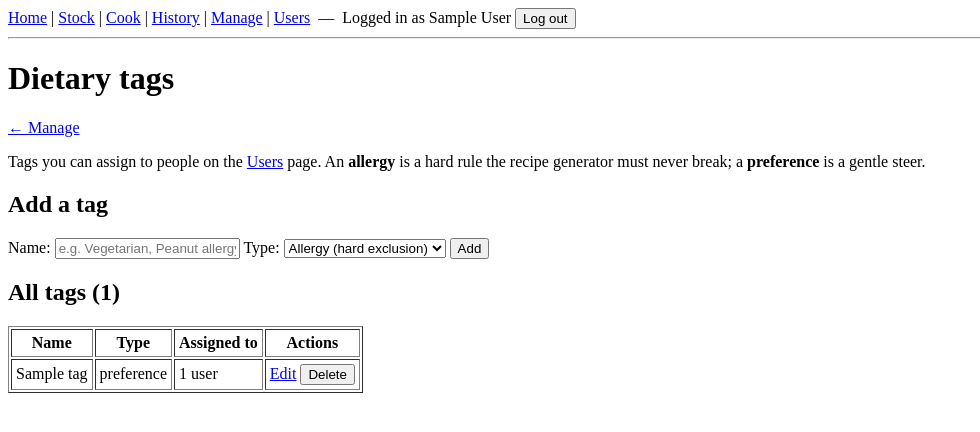
After one commit to amiablealex/my-kitchen, a Flask app: page /manage/dietary-tags in a window 1280 px wide. The commit adds this page. Shown: the top 432 px of the page, without its empty margins (0-980 px from the left). Run offline with Flask 3, Linux system fonts and the light colour scheme; a user stored in the database is signed in; tables that the repository leaves empty hold one stand-in row (values such as "Sample post").

Commit message:
user functionality - dietary tag CRUD + per-user assignment

```diff
--- a/my_kitchen/manage/routes.py
+++ b/my_kitchen/manage/routes.py
@@ -13,7 +13,10 @@ from flask import (
 from sqlalchemy.exc import IntegrityError
 
 from ..extensions import db
-from ..models import Category, Ingredient, Equipment, SECTION_CHOICES, SECTION_KEYS
+from ..models import (
+    Category, Ingredient, Equipment, DietaryTag,
+    SECTION_CHOICES, SECTION_KEYS, TAG_TYPE_CHOICES, TAG_TYPE_KEYS,
+)
 
 manage_bp = Blueprint("manage", __name__, url_prefix="/manage")
 
@@ -336,3 +339,100 @@ def equipment_delete(equipment_id):
     db.session.commit()
     flash(f'Deleted "{name}".', "success")
     return redirect(url_for("manage.equipment"))
+
+# -------------------------------------------------------------- dietary tags
+
+def _tag_name_taken(name, exclude_id=None):
+    """Case-insensitive duplicate check, consistent with ingredients/categories
+    and the users name guard."""
+    q = DietaryTag.query.filter(db.func.lower(DietaryTag.name) == name.lower())
+    if exclude_id is not None:
+        q = q.filter(DietaryTag.id != exclude_id)
+    return q.first() is not None
+
+
+def _parse_tag_form():
+    """Pull + validate the shared add/edit fields. Returns (data, error)."""
+    name = (request.form.get("name") or "").strip()
+    type_ = (request.form.get("type") or "").strip()
+    if not name:
+        return None, "Name is required."
+    if type_ not in TAG_TYPE_KEYS:
+        return None, "Please choose a valid type."
+    return {"name": name, "type": type_}, None
+
+
+@manage_bp.route("/dietary-tags")
+def dietary_tags():
+    tags = DietaryTag.query.order_by(DietaryTag.type, db.func.lower(DietaryTag.name)).all()
+    # how many users each tag is assigned to — drives the delete confirmation
+    counts = {t.id: len(t.users) for t in tags}
+    return render_template(
+        "manage/dietary_tags.html",
+        tags=tags, counts=counts, types=TAG_TYPE_CHOICES,
+    )
+
+
+@manage_bp.route("/dietary-tags/add", methods=["POST"])
+def dietary_tag_add():
+    data, error = _parse_tag_form()
+    if error:
+        flash(error, "error")
+        return redirect(url_for("manage.dietary_tags"))
+    if _tag_name_taken(data["name"]):
+        flash(f'"{data["name"]}" already exists.', "error")
+        return redirect(url_for("manage.dietary_tags"))
+    db.session.add(DietaryTag(**data))
+    try:
+        db.session.commit()
+    except IntegrityError:
+        db.session.rollback()
+        flash(f'"{data["name"]}" already exists.', "error")
+        return redirect(url_for("manage.dietary_tags"))
+    flash(f'Added "{data["name"]}".', "success")
+    return redirect(url_for("manage.dietary_tags"))
+
+
+@manage_bp.route("/dietary-tags/<int:tag_id>/edit", methods=["GET", "POST"])
+def dietary_tag_edit(tag_id):
+    tag = db.session.get(DietaryTag, tag_id)
+    if tag is None:
+        abort(404)
+    if request.method == "POST":
+        data, error = _parse_tag_form()
+        if error:
+            flash(error, "error")
+            return redirect(url_for("manage.dietary_tag_edit", tag_id=tag.id))
+        if _tag_name_taken(data["name"], exclude_id=tag.id):
+            flash(f'"{data["name"]}" already exists.', "error")
+            return redirect(url_for("manage.dietary_tag_edit", tag_id=tag.id))
+        tag.name = data["name"]
+        tag.type = data["type"]
+        try:
+            db.session.commit()
+        except IntegrityError:
+            db.session.rollback()
+            flash(f'"{data["name"]}" already exists.', "error")
+            return redirect(url_for("manage.dietary_tag_edit", tag_id=tag.id))
+        flash(f'Saved "{tag.name}".', "success")
+        return redirect(url_for("manage.dietary_tags"))
+    return render_template(
+        "manage/dietary_tag_edit.html",
+        tag=tag, types=TAG_TYPE_CHOICES, user_count=len(tag.users),
+    )
+
+
+@manage_bp.route("/dietary-tags/<int:tag_id>/delete", methods=["POST"])
+def dietary_tag_delete(tag_id):
+    tag = db.session.get(DietaryTag, tag_id)
+    if tag is None:
+        abort(404)
+    # Unlike categories (NOT NULL FK) and users (history attribution), a tag has
+    # no immutable historical dependency: generations store user ids, not a tag
+    # snapshot. So hard delete is safe — SQLAlchemy clears the user_dietary_tags
+    # join rows for us as the tag is removed.
+    name = tag.name
+    db.session.delete(tag)
+    db.session.commit()
+    flash(f'Deleted "{name}".', "success")
+    return redirect(url_for("manage.dietary_tags"))
--- /dev/null
+++ b/my_kitchen/templates/manage/dietary_tags.html
@@ -0,0 +1,49 @@
+{% extends "base.html" %}
+{% block title %}Manage dietary tags — My Kitchen{% endblock %}
+{% block content %}
+  <h1>Dietary tags</h1>
+  <p><a href="{{ url_for('manage.index') }}">&larr; Manage</a></p>
+  <p>Tags you can assign to people on the <a href="{{ url_for('users.index') }}">Users</a> page.
+     An <strong>allergy</strong> is a hard rule the recipe generator must never break;
+     a <strong>preference</strong> is a gentle steer.</p>
+
+  <h2>Add a tag</h2>
+  <form method="post" action="{{ url_for('manage.dietary_tag_add') }}">
+    <input type="hidden" name="csrf_token" value="{{ csrf_token() }}">
+    <label>Name: <input type="text" name="name" placeholder="e.g. Vegetarian, Peanut allergy" required></label>
+    <label>Type:
+      <select name="type" required>
+        {% for key, label in types %}
+          <option value="{{ key }}">{{ label }}</option>
+        {% endfor %}
+      </select>
+    </label>
+    <button type="submit">Add</button>
+  </form>
+
+  <h2>All tags ({{ tags|length }})</h2>
+  {% if tags %}
+    <table border="1" cellpadding="4">
+      <thead><tr><th>Name</th><th>Type</th><th>Assigned to</th><th>Actions</th></tr></thead>
+      <tbody>
+      {% for t in tags %}
+        <tr>
+          <td>{{ t.name }}</td>
+          <td>{{ "allergy" if t.type == "allergy" else "preference" }}</td>
+          <td>{{ counts[t.id] }} user{{ "s" if counts[t.id] != 1 else "" }}</td>
+          <td>
+            <a href="{{ url_for('manage.dietary_tag_edit', tag_id=t.id) }}">Edit</a>
+            <form method="post" action="{{ url_for('manage.dietary_tag_delete', tag_id=t.id) }}" style="display:inline"
+                  onsubmit="return confirm('Delete \u201c{{ t.name }}\u201d?{% if counts[t.id] %} It\u2019s assigned to {{ counts[t.id] }} user(s) \u2014 they\u2019ll be unassigned.{% endif %}');">
+              <input type="hidden" name="csrf_token" value="{{ csrf_token() }}">
+              <button type="submit">Delete</button>
+            </form>
+          </td>
+        </tr>
+      {% endfor %}
+      </tbody>
+    </table>
+  {% else %}
+    <p><em>No dietary tags yet — add one above.</em></p>
+  {% endif %}
+{% endblock %}
--- a/my_kitchen/templates/manage/index.html
+++ b/my_kitchen/templates/manage/index.html
@@ -8,5 +8,6 @@
     <li><a href="{{ url_for('manage.ingredients') }}">Ingredients</a></li>
     <li><a href="{{ url_for('manage.categories') }}">Categories</a></li>
     <li><a href="{{ url_for('manage.equipment') }}">Equipment</a></li>
+    <li><a href="{{ url_for('manage.dietary_tags') }}">Dietary tags</a></li>
   </ul>
 {% endblock %}
```
Also changed, not shown: my_kitchen/models.py (+8 -0 lines), my_kitchen/templates/manage/dietary_tag_edit.html (added, +24 -0 lines), my_kitchen/templates/users/edit.html (+31 -0 lines), my_kitchen/users/routes.py (+32 -1 lines).
